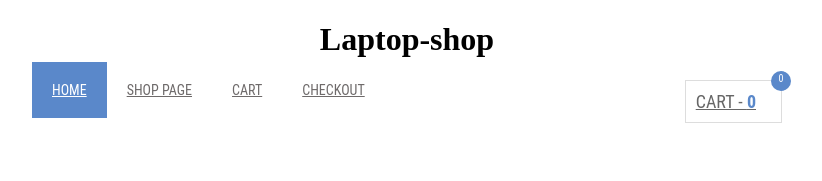
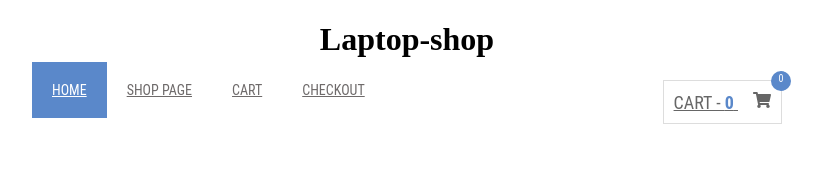
Before and after one commit to Phuc2302/Laptop-Shop, a React (Create React App) app: page / in a window 1280 px wide. Shown: the top 181 px of the page, without its empty margins (233-1055 px from the left). Built offline with nearby package versions, Linux system fonts and the light colour scheme.

Commit message:
Update 2

```diff
--- a/src/components/Navbar.js
+++ b/src/components/Navbar.js
@@ -1,6 +1,7 @@
 import React from 'react';
 import { Link, Router } from 'react-router-dom'
 import './Navbar.css'
+import { FaShoppingCart } from "react-icons/fa";
 export const Navbar = () => {
     return (
         <nav className='mainmenu-area'>
@@ -36,7 +37,7 @@ export const Navbar = () => {
                         </ul>
                     </div>
                     <div className="shopping-item">
-                        <a href="cart.html">Cart - <span className="cart-amunt">0</span> <i className="fas fa-shopping-cart"></i> <span className="product-count">0</span></a>
+                        <a href="cart.html">Cart - <span className="cart-amunt">0</span> <i><FaShoppingCart /></i> <span className="product-count">0</span></a>
                     </div>
                 </div>
             </div>
```
Also changed, not shown: src/components/Header/index.js (deleted), src/components/Login.js (deleted), src/components/Register.js (deleted).
